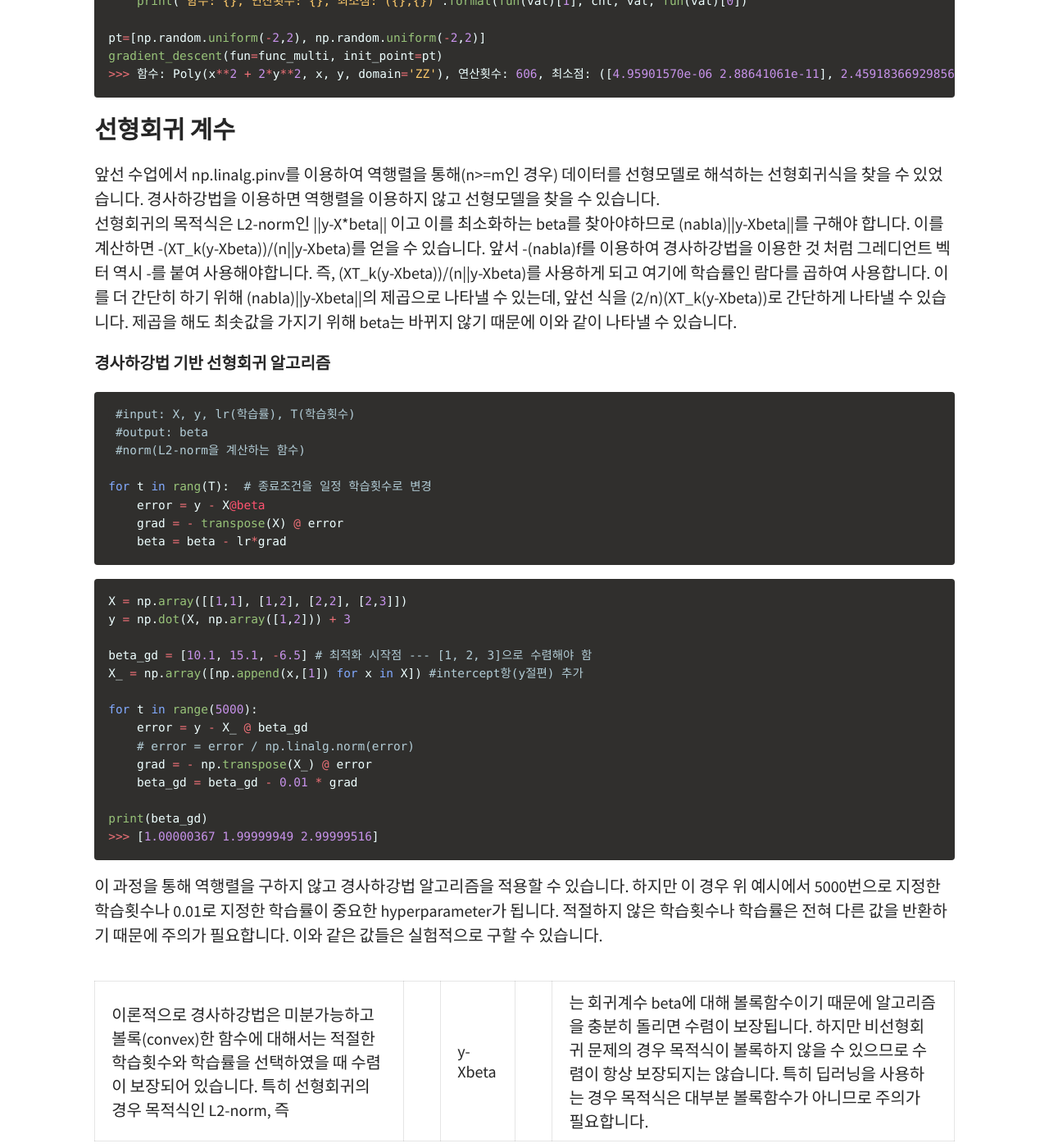
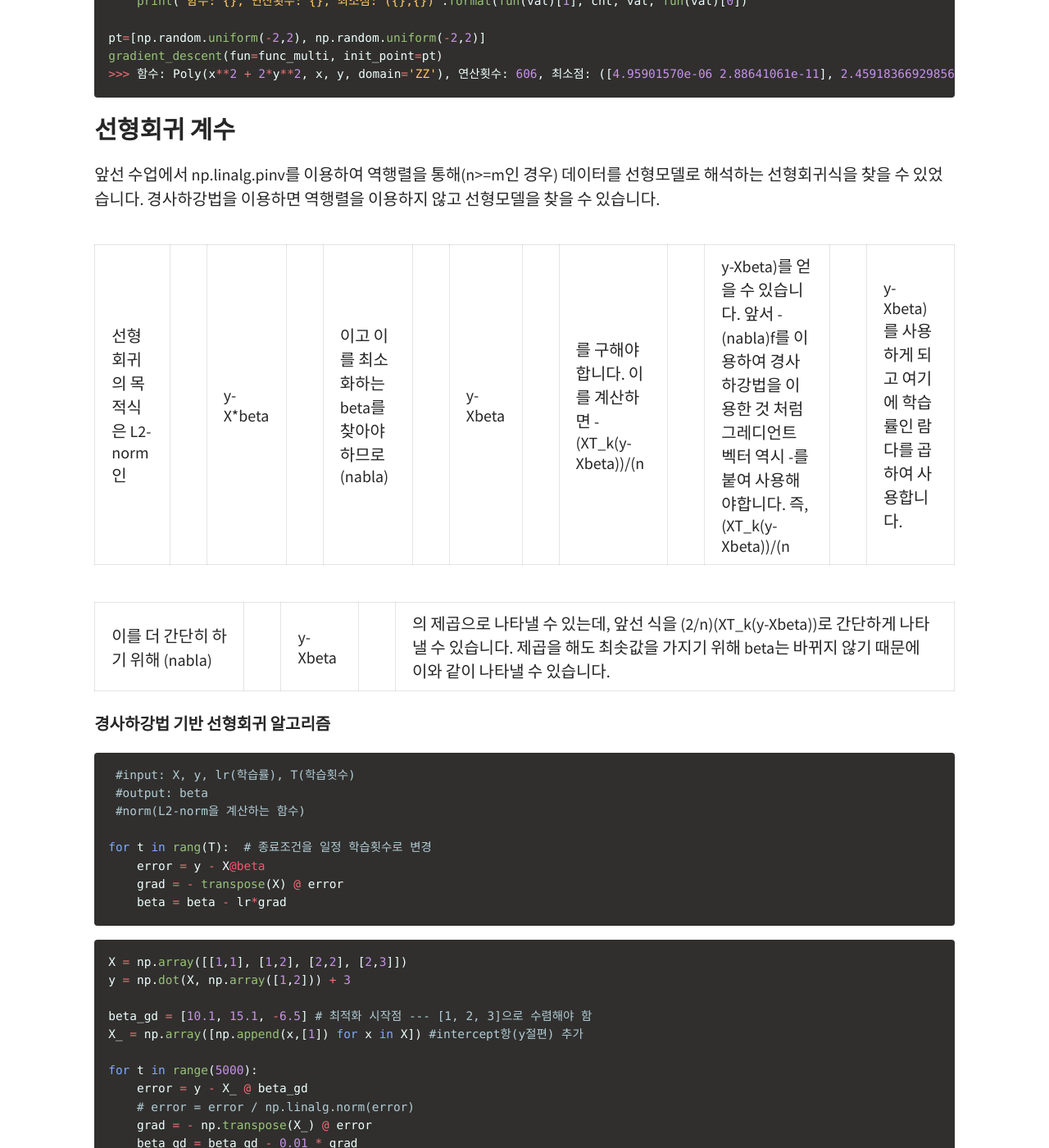
Before and after one commit to JJayy/JJayy.github.io, a Jekyll site: the page built from _posts/2020-01-26-day-7.md, in a window 1280 px wide and 1400 px high, scrolled down 3753 px. Shown: the whole window at 82% size. Built offline with Jekyll 4.4.1, drawn with Linux system fonts in a browser that asks for light colours; some of the changed text lies outside the part shown.

Commit message:
Update 2020-01-26-day-7.md

```diff
--- a/_posts/2020-01-26-day-7.md
+++ b/_posts/2020-01-26-day-7.md
@@ -142,8 +142,11 @@ gradient_descent(fun=func_multi, init_point=pt)
 
 ### 선형회귀 계수
 앞선 수업에서 np.linalg.pinv를 이용하여 역행렬을 통해(n>=m인 경우) 데이터를 선형모델로 해석하는 선형회귀식을 찾을 수 있었습니다. 경사하강법을 이용하면 역행렬을 이용하지 않고 선형모델을 찾을 수 있습니다.
+
 선형회귀의 목적식은 L2-norm인 ||y-X*beta|| 이고 이를 최소화하는 beta를 찾아야하므로 (nabla)||y-Xbeta||를 구해야 합니다. 이를 계산하면 -(XT_k(y-Xbeta))/(n||y-Xbeta)를 얻을 수 있습니다. 앞서 -(nabla)f를 이용하여 경사하강법을 이용한 것 처럼 그레디언트 벡터 역시 -를 붙여 사용해야합니다. 즉, (XT_k(y-Xbeta))/(n||y-Xbeta)를 사용하게 되고 여기에 학습률인 람다를 곱하여 사용합니다.
+
 이를 더 간단히 하기 위해 (nabla)||y-Xbeta||의 제곱으로 나타낼 수 있는데, 앞선 식을 (2/n)(XT_k(y-Xbeta))로 간단하게 나타낼 수 있습니다. 제곱을 해도 최솟값을 가지기 위해 beta는 바뀌지 않기 때문에 이와 같이 나타낼 수 있습니다.
+
 
 **경사하강법 기반 선형회귀 알고리즘**
 ~~~python
@@ -172,9 +175,10 @@ for t in range(5000):
 print(beta_gd)
 >>> [1.00000367 1.99999949 2.99999516]
 ~~~
+
 이 과정을 통해 역행렬을 구하지 않고 경사하강법 알고리즘을 적용할 수 있습니다. 하지만 이 경우 위 예시에서 5000번으로 지정한 학습횟수나 0.01로 지정한 학습률이 중요한 hyperparameter가 됩니다. 적절하지 않은 학습횟수나 학습률은 전혀 다른 값을 반환하기 때문에 주의가 필요합니다. 이와 같은 값들은 실험적으로 구할 수 있습니다.
 
-이론적으로 경사하강법은 미분가능하고 볼록(convex)한 함수에 대해서는 적절한 학습횟수와 학습률을 선택하였을 때 수렴이 보장되어 있습니다. 특히 선형회귀의 경우 목적식인 L2-norm, 즉 ||y-Xbeta||는 회귀계수 beta에 대해 볼록함수이기 때문에 알고리즘을 충분히 돌리면 수렴이 보장됩니다. 하지만 비선형회귀 문제의 경우 목적식이 볼록하지 않을 수 있으므로 수렴이 항상 보장되지는 않습니다. 특히 딥러닝을 사용하는 경우 목적식은 대부분 볼록함수가 아니므로 주의가 필요합니다.
+이론적으로 경사하강법은 미분가능하고 볼록(convex)한 함수에 대해서는 적절한 학습횟수와 학습률을 선택하였을 때 수렴이 보장되어 있습니다. 특히 선형회귀의 경우 목적식인 L2-norm, 즉 \||y-Xbeta||는 회귀계수 beta에 대해 볼록함수이기 때문에 알고리즘을 충분히 돌리면 수렴이 보장됩니다. 하지만 비선형회귀 문제의 경우 목적식이 볼록하지 않을 수 있으므로 수렴이 항상 보장되지는 않습니다. 특히 딥러닝을 사용하는 경우 목적식은 대부분 볼록함수가 아니므로 주의가 필요합니다.
 
 **확률적 경사하강법(SGD)**
 stochastic gradient descent(SGD)라고 불리는 확률적 경사하강법은 모든 데이터 대신 데이터 한 개 또는 일부를 활용하여 목적식을 업데이트 합니다. 앞서 비선형회귀 문제와 같이 볼록이 아닌(non-convex) 목적식은 이와 같은 SGD를 통해 최적화할 수 있습니다. 특히나 SGD는 데이터 전체가 아닌 일부를 가지고 패러미터를 업데이트하기 때문에 연산 자원을 좀 더 효율적으로 활용하는데 도움이 됩니다.
```
